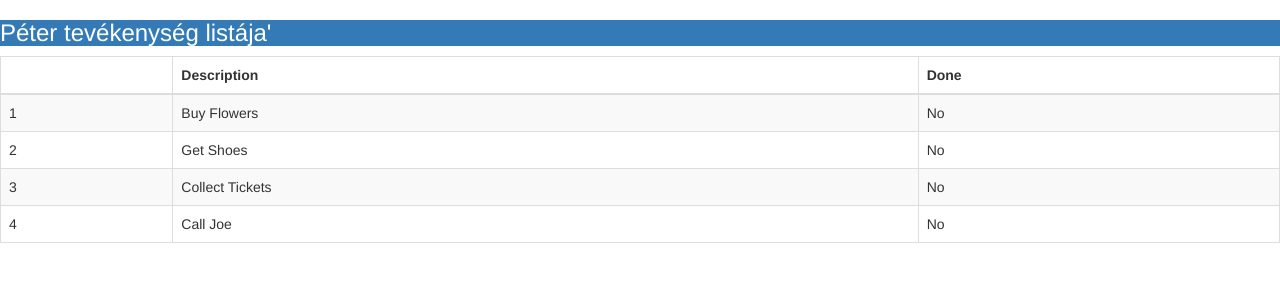
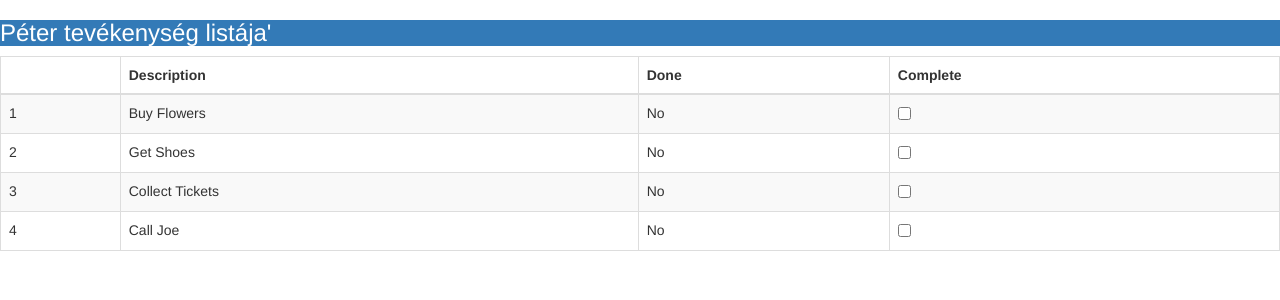
Before and after one commit to KKKKaras/Pro-Angular-2nd, an Angular app in the folder angular-cli-ch02/: page / in a window 1280 px wide. Shown: the top 300 px of the page. Built offline with nearby package versions, Linux system fonts and the light colour scheme.

Commit message:
2.4.2 - Creating a Two-Way Data Binding

```diff
--- a/angular-cli-ch02/src/app/app.component.html
+++ b/angular-cli-ch02/src/app/app.component.html
@@ -6,6 +6,7 @@
       <th></th>
       <th>Description</th>
       <th>Done</th>
+      <th>Complete</th>
     </tr>
   </thead>
   <tbody>
@@ -16,6 +17,9 @@
         <span *ngSwitchCase="true">Yes</span>
         <span *ngSwitchDefault>No</span>
       </td>
+      <td>
+        <input type="checkbox" [(ngModel)]="item.done" />
+      </td>
     </tr>
   </tbody>
 </table>
--- a/angular-cli-ch02/src/app/app.component.ts
+++ b/angular-cli-ch02/src/app/app.component.ts
@@ -15,6 +15,6 @@ export class AppComponent {
   }
 
   getTodoItems() {
-    return this.model.items;
+    return this.model.items.filter(item => !item.done);
   }
 }
--- a/angular-cli-ch02/src/app/app.module.ts
+++ b/angular-cli-ch02/src/app/app.module.ts
@@ -1,11 +1,12 @@
 import { BrowserModule } from "@angular/platform-browser";
 import { NgModule } from "@angular/core";
+import { FormsModule } from "@angular/forms";
 
 import { AppComponent } from "./app.component";
 
 @NgModule({
   declarations: [AppComponent],
-  imports: [BrowserModule],
+  imports: [BrowserModule, FormsModule],
   providers: [],
   bootstrap: [AppComponent]
 })
```
